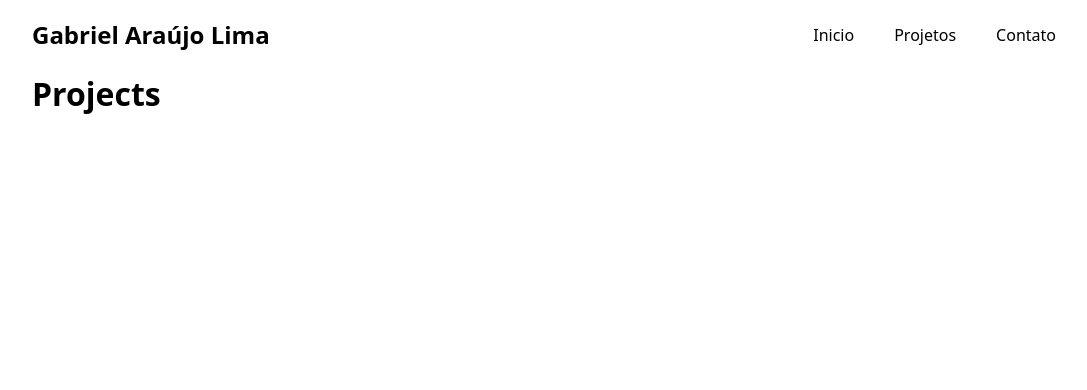
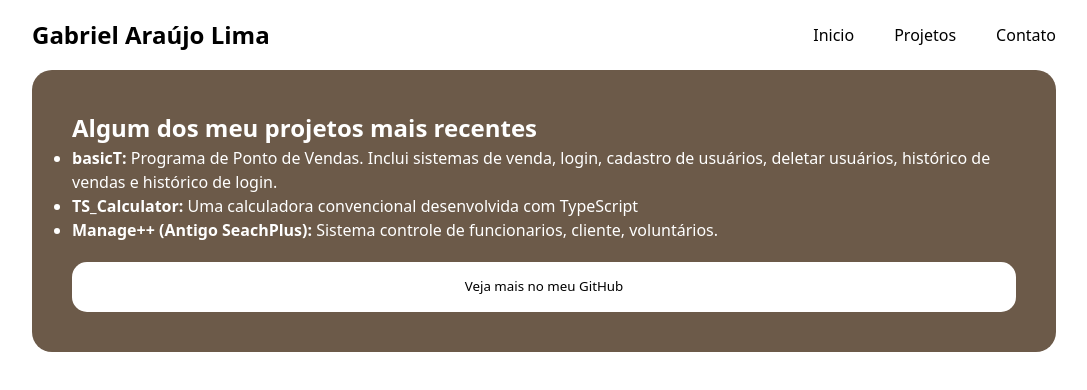
Before and after one commit to theMyntt/MyPortfolio, a React (Vite) app: page /project in a window 1280 px wide. Shown: the top 390 px of the page, without its empty margins (96-1183 px from the left). Built offline with nearby package versions, Linux system fonts and the light colour scheme.

Commit message:
feat: página de projetos

```diff
--- a/src/pages/Projects/index.jsx
+++ b/src/pages/Projects/index.jsx
@@ -1,9 +1,34 @@
 import React from "react";
+import "./index.scss";
+
+function toGit() {
+  return (window.location.href = "https://github.com/theMyntt/");
+}
 
 export default function Projects() {
   return (
     <div className="container">
-      <h1>Projects</h1>
+      <div className="brand-container">
+        <h2>Algum dos meu projetos mais recentes</h2>
+        <ul>
+          <li>
+            <b>basicT: </b>Programa de Ponto de Vendas. Inclui sistemas de
+            venda, login, cadastro de usuários, deletar usuários, histórico de
+            vendas e histórico de login.
+          </li>
+          <li>
+            <b>TS_Calculator: </b>Uma calculadora convencional desenvolvida com
+            TypeScript
+          </li>
+          <li>
+            <b>Manage++ (Antigo SeachPlus): </b>Sistema controle de
+            funcionarios, cliente, voluntários.
+          </li>
+        </ul>
+        <button className="btn-proj" onClick={toGit}>
+          Veja mais no meu GitHub
+        </button>
+      </div>
     </div>
   );
 }
--- /dev/null
+++ b/src/pages/Projects/index.scss
@@ -0,0 +1,20 @@
+.brand-container {
+  height: auto;
+  padding: 40px;
+  display: flex;
+  justify-content: center;
+  background-color: #6c5a49;
+  flex-direction: column;
+  border-radius: 20px;
+  color: #fff;
+}
+
+.btn-proj {
+    width: 100%;
+    border: 0;
+    height: 50px;
+    background-color: #fff;
+    border-radius: 15px;
+    color: #000;
+    cursor: pointer;
+}
```
